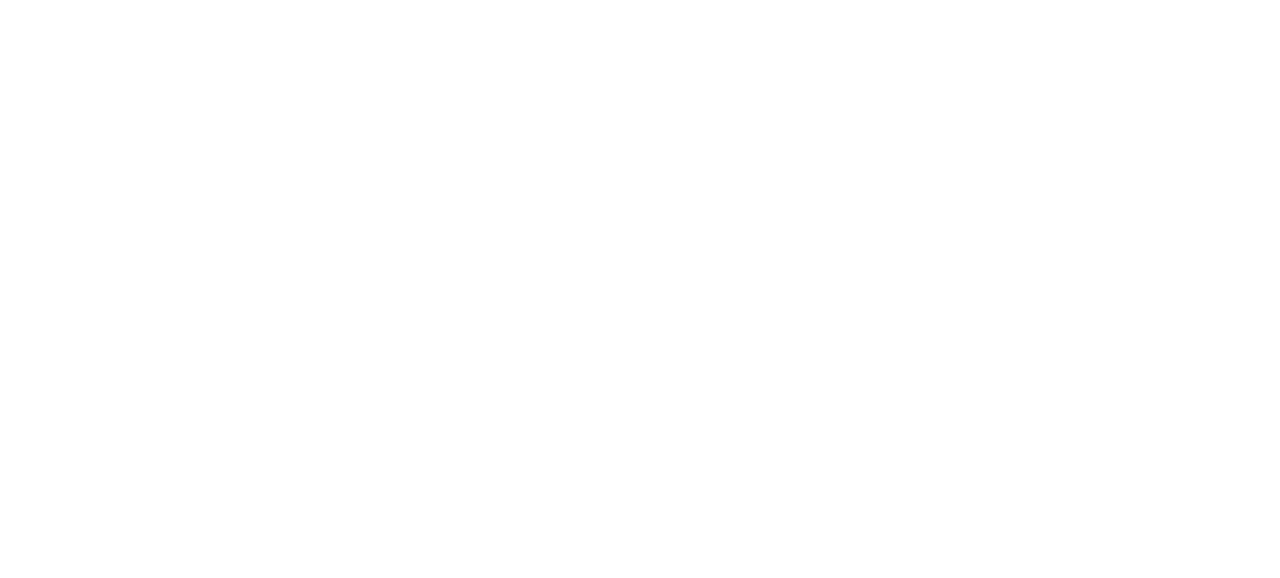
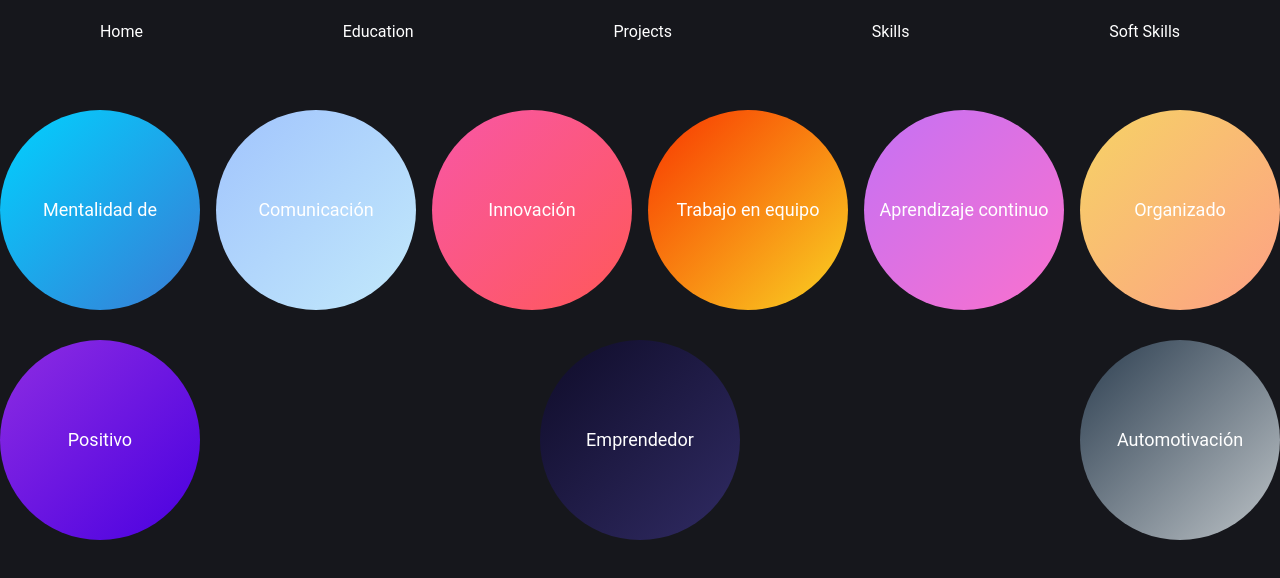
Before and after one commit to lucasezr/Cv-Proyecto-Final-Ticmas, a plain HTML site: page html/softskills.html in a window 1280 px wide. Drawn offline with Linux system fonts and the light colour scheme.

Commit message:
(done/softskills): softskills section finished

```diff
--- a/html/softskills.html
+++ b/html/softskills.html
@@ -0,0 +1,68 @@
+<!DOCTYPE html>
+<html lang="en">
+
+<head>
+    <meta charset="UTF-8">
+    <meta http-equiv="X-UA-Compatible" content="IE=edge">
+    <meta name="viewport" content="width=device-width, initial-scale=1.0">
+    <title>Cv Lucas Rodriguez</title>
+    <link rel="stylesheet" type="text/css" href="/styles/softskills.css">
+
+</head>
+
+<body>
+    <nav>
+        <div class="div-nav">
+            <ul>
+                <a href="./index.html">
+                    <li>Home</li>
+                </a>
+                <a href="./education.html">
+                    <li>Education</li>
+                </a>
+                <a href="./projects.html">
+                    <li>Projects</li>
+                </a>
+                <a href="./skills.html">
+                    <li>Skills</li>
+                </a>
+                <a href="./softskills.html">
+                    <li>Soft Skills</li>
+                </a>
+            </ul>
+
+        </div>
+    </nav>
+
+    <section class="soft-skills">
+        <div class="soft-skills__item soft-skills__item--mentality">
+            <p>Mentalidad de crecimiento</p>
+        </div>
+        <div class="soft-skills__item soft-skills__item--communication">
+            <p>Comunicación</p>
+        </div>
+        <div class="soft-skills__item soft-skills__item--innovation">
+            <p>Innovación</p>
+        </div>
+        <div class="soft-skills__item soft-skills__item--teamwork">
+            <p>Trabajo en equipo</p>
+        </div>
+        <div class="soft-skills__item soft-skills__item--learning">
+            <p>Aprendizaje continuo</p>
+        </div>
+        <div class="soft-skills__item soft-skills__item--organized">
+            <p>Organizado</p>
+        </div>
+        <div class="soft-skills__item soft-skills__item--positive">
+            <p>Positivo</p>
+        </div>
+        <div class="soft-skills__item soft-skills__item--entrepreneurial">
+            <p>Emprendedor</p>
+        </div>
+        <div class="soft-skills__item soft-skills__item--self-motivated">
+            <p>Automotivación</p>
+        </div>
+    </section>
+</body>
+
+</html>
--- a/styles/skills.css
+++ b/styles/skills.css
@@ -115,12 +115,77 @@ nav ul {
     display: flex;
     align-items: center;
     text-decoration: none;
-    color: white;
+    color: rgb(255, 255, 255);
 }
 
 body {
     background-color: #16171C;
     height: 100%;
     font-family: 'Roboto', sans-serif;
-    color: white;
+    color: rgb(31, 28, 28);
+    margin: 0;
+    padding: 0;
 }
+
+
+h2 {
+    margin-bottom: 30px;
+    text-align: center;
+    font-size: 3rem;
+}
+
+/* Estilos para la sección de habilidades */
+#skills {
+    background-color: #f8f8f8;
+    padding: 50px 0;
+}
+
+.skill-category {
+    max-width: 800px;
+    margin: 0 auto 50px;
+    text-align: center;
+    padding-top: 80px;
+}
+
+.skill-category h3 {
+    font-size: 30px;
+    margin-bottom: 20px;
+    color: #262626;
+}
+
+.skill-category ul {
+    list-style: none;
+    margin: 0;
+    padding: 0;
+}
+
+.skill-category li {
+    display: inline-block;
+    margin: 10px;
+    padding: 10px;
+    font-size: 20px;
+    color: #fff;
+    background-color: #0077b5;
+    border-radius: 5px;
+    transition: all 0.3s ease-in-out;
+}
+
+.skill-category li:hover {
+    background-color: #262626;
+    cursor: pointer;
+}
+
+@media screen and (max-width: 768px) {
+    .skill-category {
+        max-width: 90%;
+    }
+
+    .skill-category h3 {
+        font-size: 24px;
+    }
+
+    .skill-category li {
+        font-size: 18px;
+    }
+}
+}
--- a/styles/softskills.css
+++ b/styles/softskills.css
@@ -0,0 +1,192 @@
+/* Reset config*/
+/* Box sizing rules */
+*,
+*::before,
+*::after {
+    box-sizing: border-box;
+}
+
+/* Remove default margin */
+body,
+h1,
+h2,
+h3,
+h4,
+p,
+figure,
+blockquote,
+dl,
+dd {
+    margin: 0;
+}
+
+/* Remove list styles on ul, ol elements with a list role, which suggests default styling will be removed */
+ul[role='list'],
+ol[role='list'] {
+    list-style: none;
+}
+
+/* Set core root defaults */
+html:focus-within {
+    scroll-behavior: smooth;
+}
+
+/* Set core body defaults */
+body {
+    min-height: 100vh;
+    text-rendering: optimizeSpeed;
+    line-height: 1.5;
+}
+
+/* A elements that don't have a class get default styles */
+a:not([class]) {
+    text-decoration-skip-ink: auto;
+}
+
+/* Make images easier to work with */
+img,
+picture {
+    max-width: 100%;
+    display: block;
+}
+
+/* Inherit fonts for inputs and buttons */
+input,
+button,
+textarea,
+select {
+    font: inherit;
+}
+
+/* --------------------------------------------*/
+
+* {
+    /* width: 100%;
+    height: 100%; */
+    padding: 0;
+    margin: 0;
+}
+
+a {
+    text-decoration: none !important;
+    outline: none !important;
+}
+
+a:link {
+    text-decoration: none
+}
+
+a:visited {
+    color: black;
+
+    text-decoration: none
+}
+
+a:hover {
+    color: black;
+
+    text-decoration: none
+}
+
+
+
+nav {
+
+    height: 70px;
+    width: 100%;
+
+
+}
+
+nav ul {
+
+    height: 100%;
+    width: 100%;
+    display: flex;
+    justify-content: space-around;
+    flex-direction: row;
+    text-decoration: none;
+    padding-top: 20px;
+
+
+}
+
+.div-nav ul li {
+    display: flex;
+    align-items: center;
+    text-decoration: none;
+    color: rgb(255, 255, 255);
+}
+
+body {
+    background-color: #16171C;
+    height: 100%;
+    font-family: 'Roboto', sans-serif;
+    color: rgb(31, 28, 28);
+    margin: 0;
+    padding: 0;
+}
+.soft-skills {
+    display: flex;
+    flex-wrap: wrap;
+    justify-content: space-between;
+    align-items: center;
+    margin-top: 40px;
+    transition: width 2s, height 2s, transform 2s;
+
+}
+
+
+.soft-skills__item {
+    width: 200px;
+    height: 200px;
+    border-radius: 50%;
+    color: #fff;
+    font-family: 'Roboto', sans-serif;
+    font-size: 18px;
+    text-align: center;
+    line-height: 200px;
+    margin-bottom: 30px;
+    transition: width 2s, height 2s, transform 2s;
+}
+
+.soft-skills__item:hover {
+    transform: rotate(360deg);
+}
+
+.soft-skills__item--mentality {
+    background: linear-gradient(to bottom right, #00d2ff, #3a7bd5);
+}
+
+
+.soft-skills__item--communication {
+    background: linear-gradient(to bottom right, #a1c4fd, #c2e9fb);
+}
+
+.soft-skills__item--innovation {
+    background: linear-gradient(to bottom right, #f857a6, #ff5858);
+}
+
+.soft-skills__item--teamwork {
+    background: linear-gradient(to bottom right, #f83600, #f9d423);
+}
+
+.soft-skills__item--learning {
+    background: linear-gradient(to bottom right, #c471f5, #fa71cd);
+}
+
+.soft-skills__item--organized {
+    background: linear-gradient(to bottom right, #f6d365, #fda085);
+}
+
+.soft-skills__item--positive {
+    background: linear-gradient(to bottom right, #8e2de2, #4a00e0);
+}
+
+.soft-skills__item--entrepreneurial {
+    background: linear-gradient(to bottom right, #0f0c29, #302b63);
+}
+
+.soft-skills__item--self-motivated {
+    background: linear-gradient(to bottom right, #2c3e50, #bdc3c7);
+}
```
Also changed, not shown: html/education.html (+2 -2 lines), html/index.html (+2 -2 lines), html/projects.html (+2 -2 lines), html/skills.html (+32 -3 lines).
